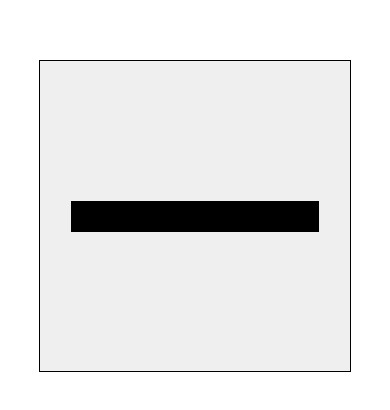
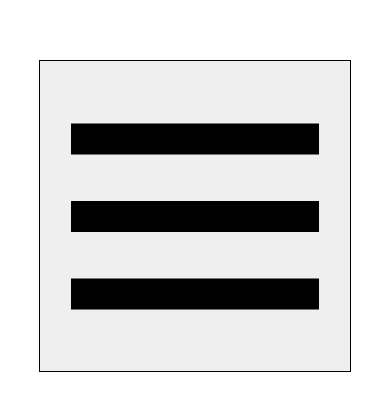
Before and after one commit to tarkazsofi/hamburger-menu, a plain HTML site: page index.html in a window 390 px wide. Shown: the part 206-616 px from the top of the page. Drawn offline with Linux system fonts and the light colour scheme.

Commit message:
Positioned hamburger lines

```diff
--- a/style.css
+++ b/style.css
@@ -27,3 +27,11 @@ body {
   background-color: black;
   position: absolute;
 }
+.hamburger > div:nth-child(1) {
+  transform: rotate(0) translateY(-250%);
+}
+.hamburger > div:nth-child(2) {
+}
+.hamburger > div:nth-child(3) {
+  transform: rotate(0) translateY(250%);
+}
```
